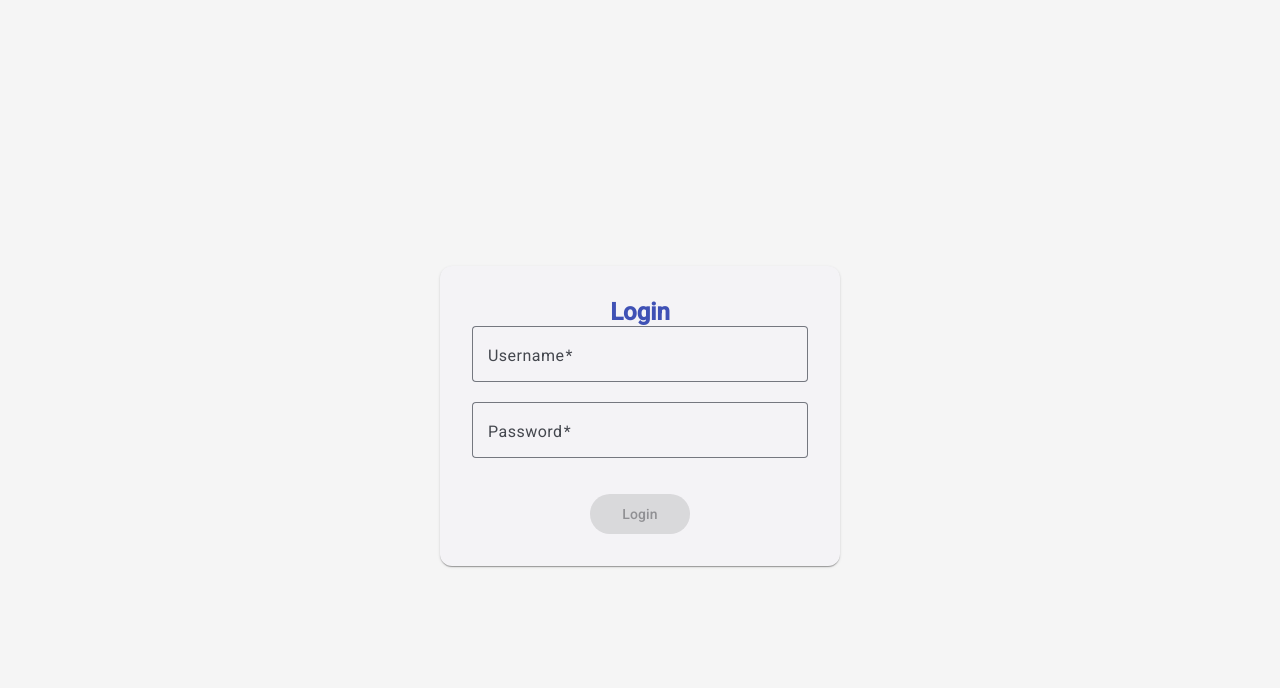
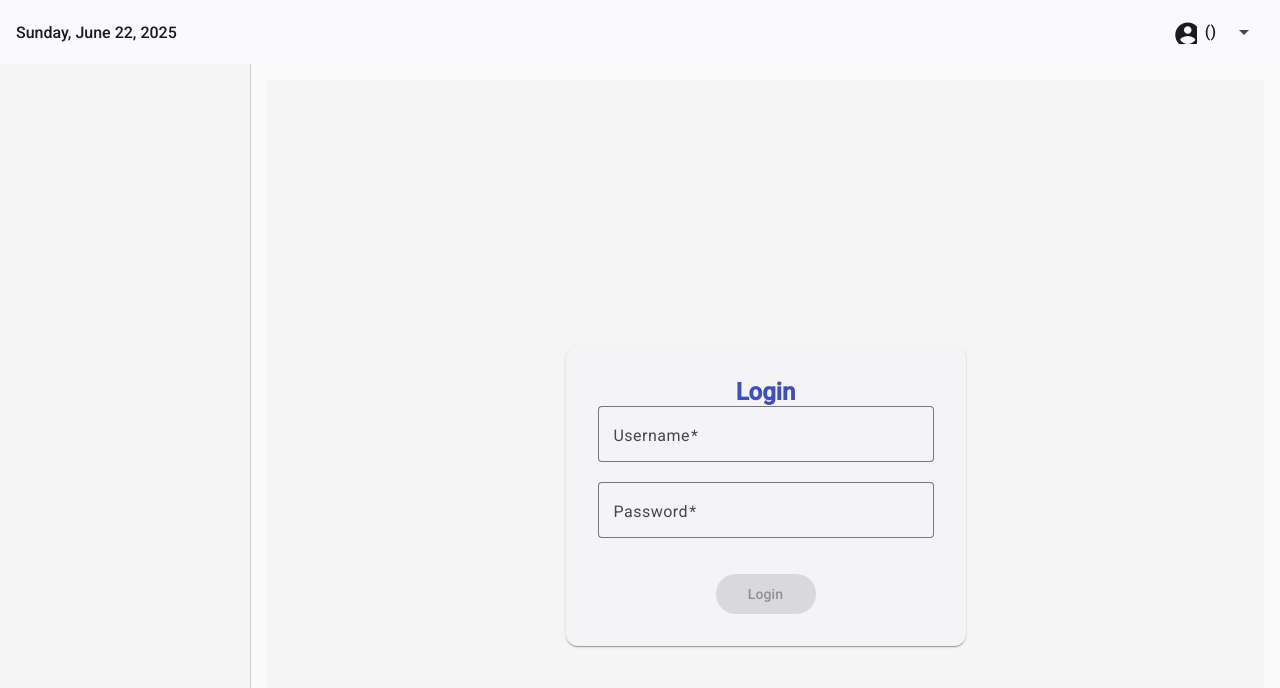
Before and after one commit to Mk1el/SchoolManagementSystem-2024-25, an Angular app: page / in a window 1280 px wide. Shown: the top 688 px of the page. Built offline with nearby package versions, Linux system fonts and the light colour scheme.

Commit message:
Added functionality to the sidebar

```diff
--- a/src/app/app.component.css
+++ b/src/app/app.component.css
@@ -0,0 +1,29 @@
+/* Ensure full height layout */
+:host {
+  display: flex;
+  flex-direction: column;
+  height: 100vh;
+}
+
+/* Layout for header + sidebar + content */
+.app-layout {
+  display: flex;
+  flex: 1;
+  height: calc(100vh - 64px); /* adjust based on header height */
+  overflow: hidden;
+}
+
+app-sidebar {
+  width: 250px;
+  min-width: 250px;
+  background-color: #f4f4f4;
+  height: 100%;
+  border-right: 1px solid #ccc;
+}
+
+.main-content {
+  flex: 1;
+  padding: 16px;
+  overflow-y: auto;
+  background-color: #fafafa;
+}
--- a/src/app/app.component.html
+++ b/src/app/app.component.html
@@ -1 +1,9 @@
-<router-outlet></router-outlet>
+<app-header></app-header>
+
+<div class="app-layout">
+  <app-sidebar></app-sidebar>
+
+  <main class="main-content">
+    <router-outlet></router-outlet>
+  </main>
+</div>
--- a/src/app/app.component.ts
+++ b/src/app/app.component.ts
@@ -1,9 +1,11 @@
 import { Component } from '@angular/core';
 import { RouterOutlet } from '@angular/router';
+import { HeaderComponent } from './layout/header/header.component';
+import { SidebarComponent } from './layout/sidebar/sidebar.component';
 
 @Component({
   selector: 'app-root',
-  imports: [RouterOutlet],
+  imports: [RouterOutlet, HeaderComponent,SidebarComponent],
   templateUrl: './app.component.html',
   styleUrl: './app.component.css'
 })
--- a/src/app/layout/header/header.component.css
+++ b/src/app/layout/header/header.component.css
@@ -0,0 +1,25 @@
+.header-toolbar {
+  display: flex;
+  justify-content: space-between;
+  padding: 0 1rem;
+}
+
+.left-section .date {
+  font-size: 1rem;
+  font-weight: 500;
+}
+
+.right-section {
+  display: flex;
+  align-items: center;
+  gap: 0.5rem;
+}
+
+.user-icon {
+  font-size: 30px;
+}
+
+.user-details {
+  font-size: 1rem;
+  font-weight: 500;
+}
--- a/src/app/layout/header/header.component.html
+++ b/src/app/layout/header/header.component.html
@@ -1,6 +1,22 @@
-<nav class="navbar navbar-expand navbar-light bg-light">
-  <div class="container-fluid">
-    <span class="navbar-brand">School Library</span>
-    <button class="btn btn-outline-danger ms-auto" (click)="logout()">Logout</button>
+<mat-toolbar color="primary" class="header-toolbar">
+  <div class="left-section">
+    <span class="date">{{ todayDate }}</span>
   </div>
-</nav>
+
+  <div class="right-section">
+    <mat-icon class="user-icon">account_circle</mat-icon>
+    <span class="user-details">
+      {{ user.username }} ({{ user.role }})
+    </span>
+
+    <button mat-icon-button [matMenuTriggerFor]="menu">
+      <mat-icon>arrow_drop_down</mat-icon>
+    </button>
+    <mat-menu #menu="matMenu">
+      <button mat-menu-item (click)="logout()">
+        <mat-icon>logout</mat-icon>
+        <span>Logout</span>
+      </button>
+    </mat-menu>
+  </div>
+</mat-toolbar>
--- a/src/app/layout/header/header.component.ts
+++ b/src/app/layout/header/header.component.ts
@@ -1,17 +1,53 @@
-import { Component } from '@angular/core';
+import { CommonModule } from '@angular/common';
+import { Component, OnInit } from '@angular/core';
+import { MatButtonModule } from '@angular/material/button';
+import { MatIconModule } from '@angular/material/icon';
+import { MatToolbarModule } from '@angular/material/toolbar';
+import { MatMenuModule } from '@angular/material/menu';
 import { Router } from '@angular/router';
 
 @Component({
   selector: 'app-header',
-  imports: [],
+  standalone: true,
+  imports: [
+  CommonModule,
+  MatToolbarModule,
+  MatIconModule,
+  MatMenuModule,
+  MatButtonModule
+],
   templateUrl: './header.component.html',
-  styleUrl: './header.component.css'
+  styleUrls: ['./header.component.css']
 })
-export class HeaderComponent {
+export class HeaderComponent implements OnInit {
+  todayDate: string = '';
+  user: any = {
+    username: '',
+    role: ''
+  };
+
   constructor(private router: Router) {}
 
-  logout() {
-    localStorage.removeItem('token');
-    this.router.navigate(['/login']);
+  ngOnInit(): void {
+    // Format date: e.g. Monday, 24 June 2025
+    const today = new Date();
+    this.todayDate = today.toLocaleDateString('en-US', {
+      weekday: 'long',
+      day: '2-digit',
+      month: 'long',
+      year: 'numeric'
+    });
+
+    const userData = localStorage.getItem('auth_user');
+    if (userData) {
+      const parsed = JSON.parse(userData);
+      this.user.username = parsed.username;
+      this.user.role = parsed.role;
+    }
+  }
+
+  logout(): void {
+    localStorage.clear();
+    this.router.navigate(['/']);
   }
 }
--- a/src/app/layout/layout.component.css
+++ b/src/app/layout/layout.component.css
@@ -1,6 +1,6 @@
 mat-nav-list {
   width: 250px;
-  background-color: #f5f5f5;
+  background-color: blue;
   height: 100vh;
   padding-top: 10px;
 }
--- a/src/app/layout/sidebar/sidebar.component.css
+++ b/src/app/layout/sidebar/sidebar.component.css
@@ -0,0 +1,11 @@
+mat-nav-list {
+  width: 250px;
+  background-color: #f5f5f5;
+  height: 100vh;
+  padding-top: 10px;
+}
+
+a {
+  text-decoration: none;
+  color: inherit;
+}
```
